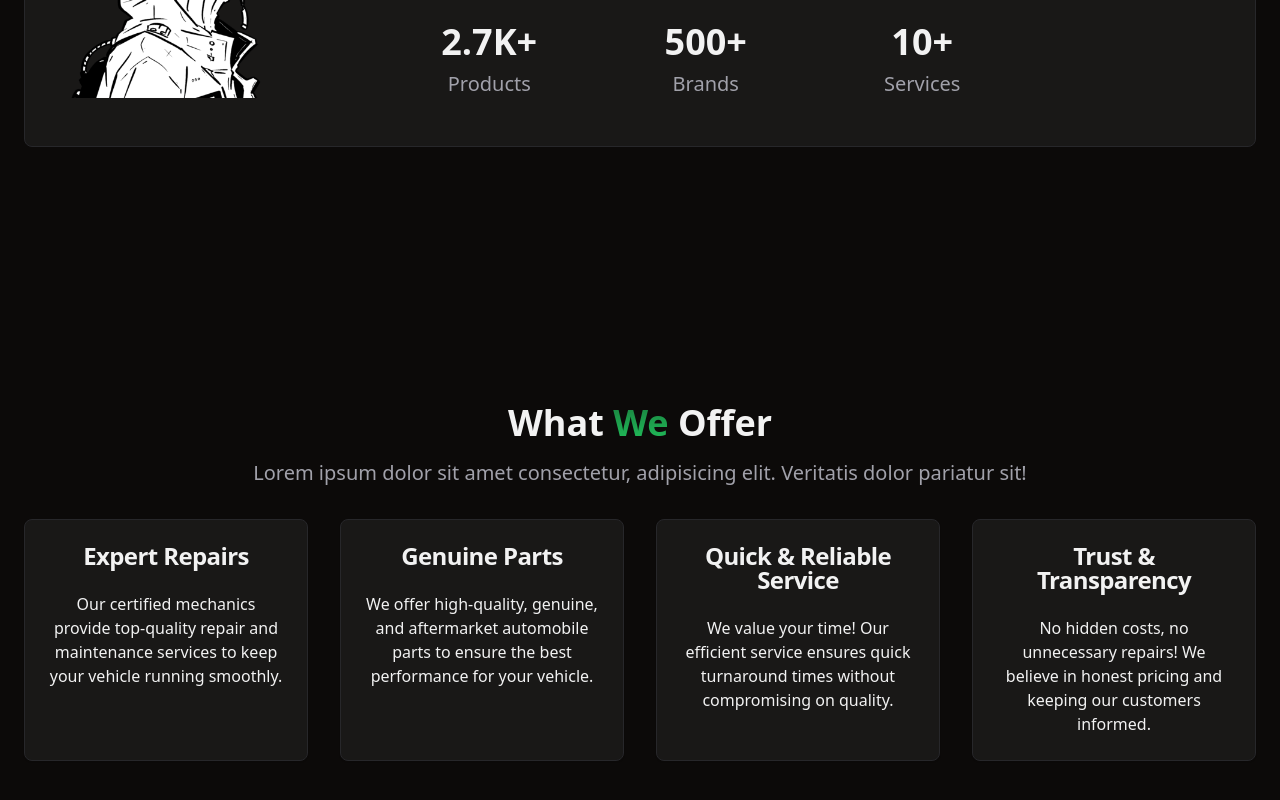
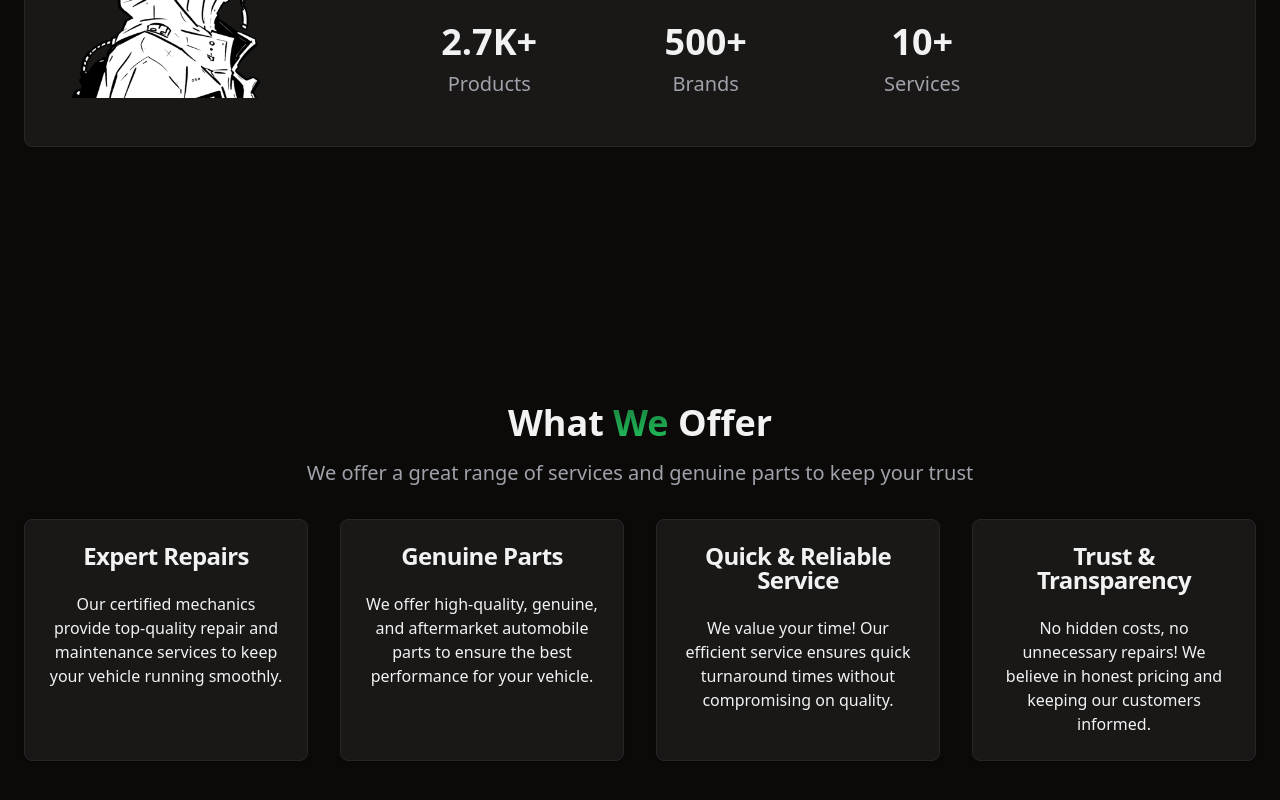
Before and after one commit to HardikUpadhyay007/jyotiautomobiles, a React (Vite) app: page / in a window 1280 px wide. Shown: the part 1382-2182 px from the top of the page. Built offline with nearby package versions, Linux system fonts and the light colour scheme.

Commit message:
minor updates

```diff
--- a/src/components/HowItWorks.tsx
+++ b/src/components/HowItWorks.tsx
@@ -47,8 +47,8 @@ export const HowItWorks = () => {
                 Offer{" "}
             </h2>
             <p className="md:w-3/4 mx-auto mt-4 mb-8 text-xl text-muted-foreground">
-                Lorem ipsum dolor sit amet consectetur, adipisicing elit.
-                Veritatis dolor pariatur sit!
+                We offer a great range of services and genuine parts to keep
+                your trust
             </p>
 
             <div className="grid grid-cols-1 md:grid-cols-2 lg:grid-cols-4 gap-8">
--- a/src/components/Navbar.tsx
+++ b/src/components/Navbar.tsx
@@ -25,7 +25,7 @@ interface RouteProps {
 
 const routeList: RouteProps[] = [
     {
-        href: "#features",
+        href: "#services",
         label: "Features",
     },
     {
@@ -35,10 +35,6 @@ const routeList: RouteProps[] = [
     {
         href: "#pricing",
         label: "Pricing",
-    },
-    {
-        href: "#faq",
-        label: "FAQ",
     },
 ];
 
--- a/src/components/Services.tsx
+++ b/src/components/Services.tsx
@@ -30,7 +30,7 @@ const serviceList: ServiceProps[] = [
 
 export const Services = () => {
     return (
-        <section className="container py-24 sm:py-32">
+        <section id="services" className="container py-24 sm:py-32">
             <div className="grid lg:grid-cols-[1fr,1fr] gap-8 place-items-center">
                 <div>
                     <h2 className="text-3xl md:text-4xl font-bold">
```
